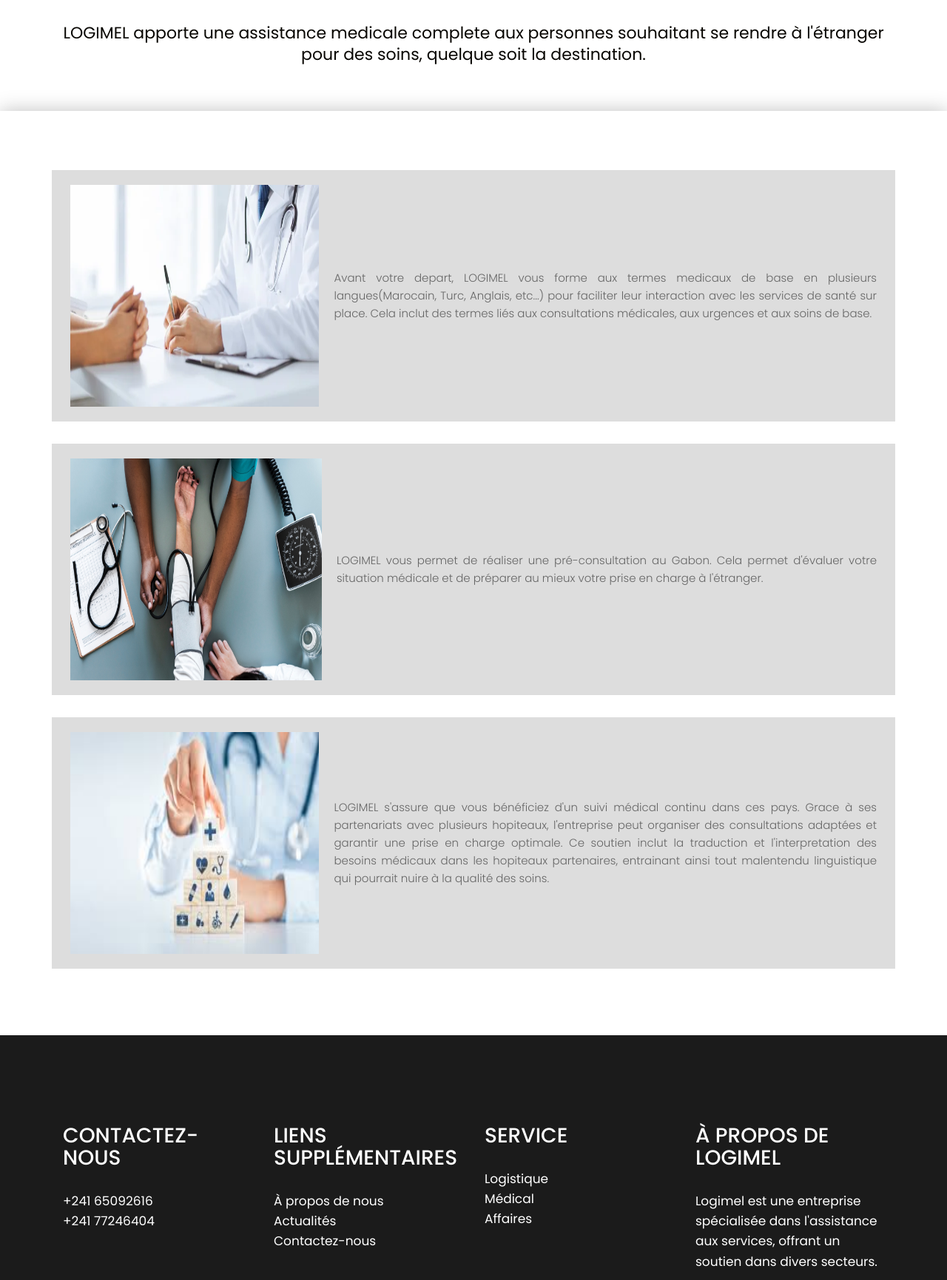
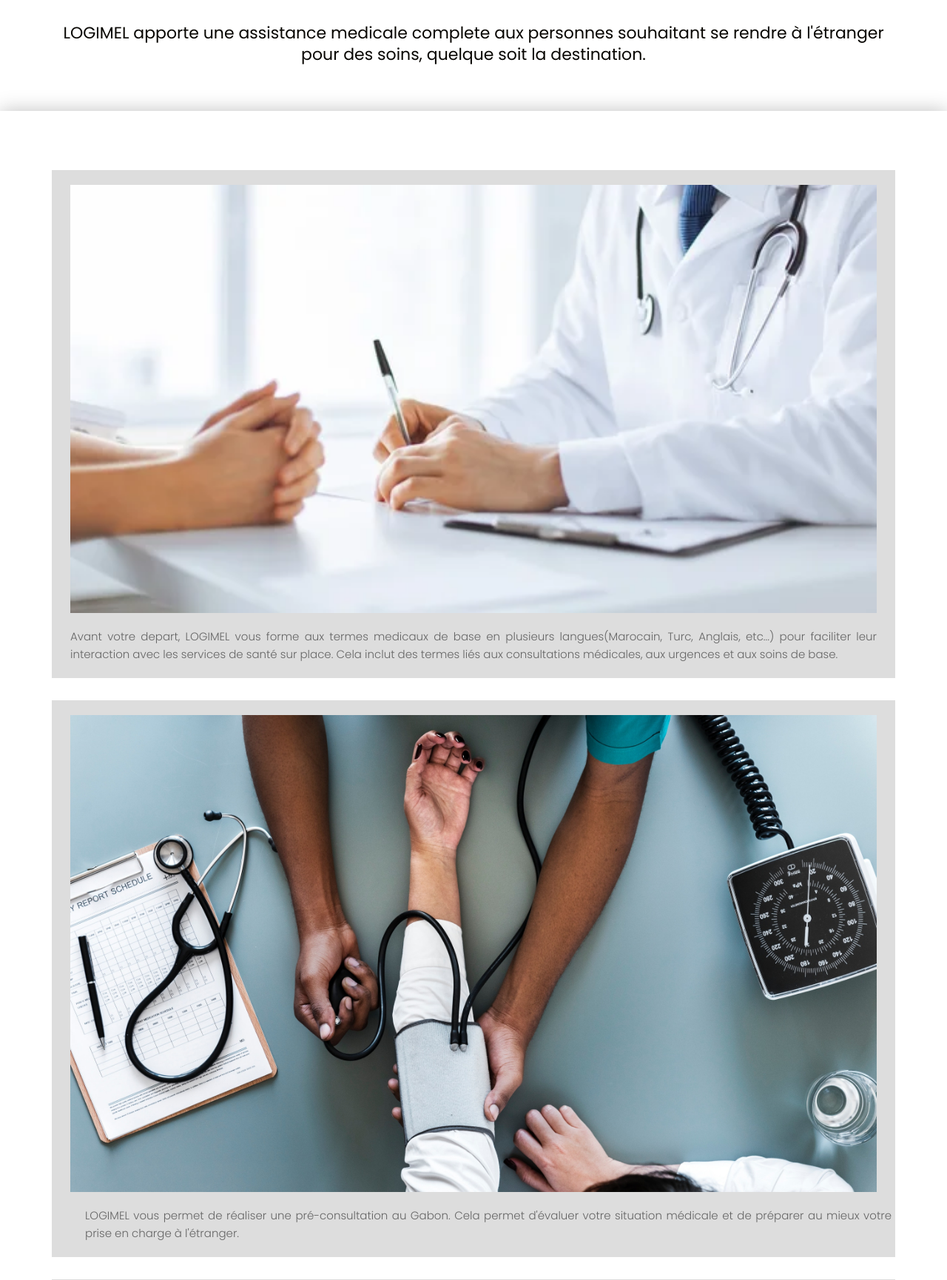
Before and after one commit to logimelTech/logimel_site_web, a Django app: page /nos_service/medical/ in a window 1280 px wide. Shown: the part 424-2155 px from the top of the page at 74% size. Run offline with Django 5.2, Linux system fonts and the light colour scheme; some libraries are stand-ins or nearby versions.

Commit message:
mise en forme des page logistique et medical

```diff
--- a/application_logimel/templates/services/medical.html
+++ b/application_logimel/templates/services/medical.html
@@ -36,9 +36,9 @@
          <div class="container">
             <div class="row" style="display: block;">
                <div>
-                  <div class="product-box" style="display: flex; justify-content: space-between; align-items: center; width: 100%;">
-                     <i style="float: left;"><img style="height: 300px; width: 500px;" src="{% static 'assets/images/images1.jpg' %}"/></i>
-                     <p style="text-align: justify; width: 100%; margin-left: 20px;">Avant votre depart, LOGIMEL vous forme aux termes
+                  <div class="product-box" >
+                     <i ><img style="margin-bottom: 20px;" src="{% static 'assets/images/images1.jpg' %}"/></i>
+                     <p style="text-align: justify;">Avant votre depart, LOGIMEL vous forme aux termes
                         medicaux de base en plusieurs langues(Marocain, Turc, Anglais, etc...)
                         pour faciliter leur interaction avec les services de santé sur place.
                         Cela inclut des termes liés aux consultations médicales, aux urgences et aux soins de base.
@@ -46,16 +46,16 @@
                   </div>
                </div>
                <div>
-                  <div class="product-box" style="display: flex; justify-content: space-between; align-items: center; width: 100%;">
-                     <i><img style="height: 300px;" src="{% static 'assets/images/images.jpg' %}"/></i>
+                  <div class="product-box">
+                     <i><img style="margin-bottom: 20px;" src="{% static 'assets/images/images.jpg' %}"/></i>
                      <p style="text-align: justify; width: 100%; margin-left: 20px;">
                         LOGIMEL vous permet de réaliser une pré-consultation au Gabon. Cela permet d'évaluer
                         votre situation médicale et de préparer au mieux votre prise en charge à l'étranger.</p>
                   </div>
                </div>
                <div>
-                  <div class="product-box" style="display: flex; justify-content: space-between; align-items: center; width: 100%;">
-                     <i><img style="height: 300px; width: 500px;" src="{% static 'assets/images/images2.jpeg' %}"/></i>
+                  <div class="product-box">
+                     <i><img style="margin-bottom: 20px;" src="{% static 'assets/images/images2.jpeg' %}"/></i>
                      <p style="text-align: justify; width: 100%; margin-left: 20px;">
                         LOGIMEL s'assure que vous bénéficiez d'un suivi médical continu dans ces pays.
                         Grace à ses partenariats avec plusieurs hopiteaux, l'entreprise peut organiser des consultations
```
Also changed, not shown: application_logimel/templates/services/logistique.html (+4 -4 lines).
